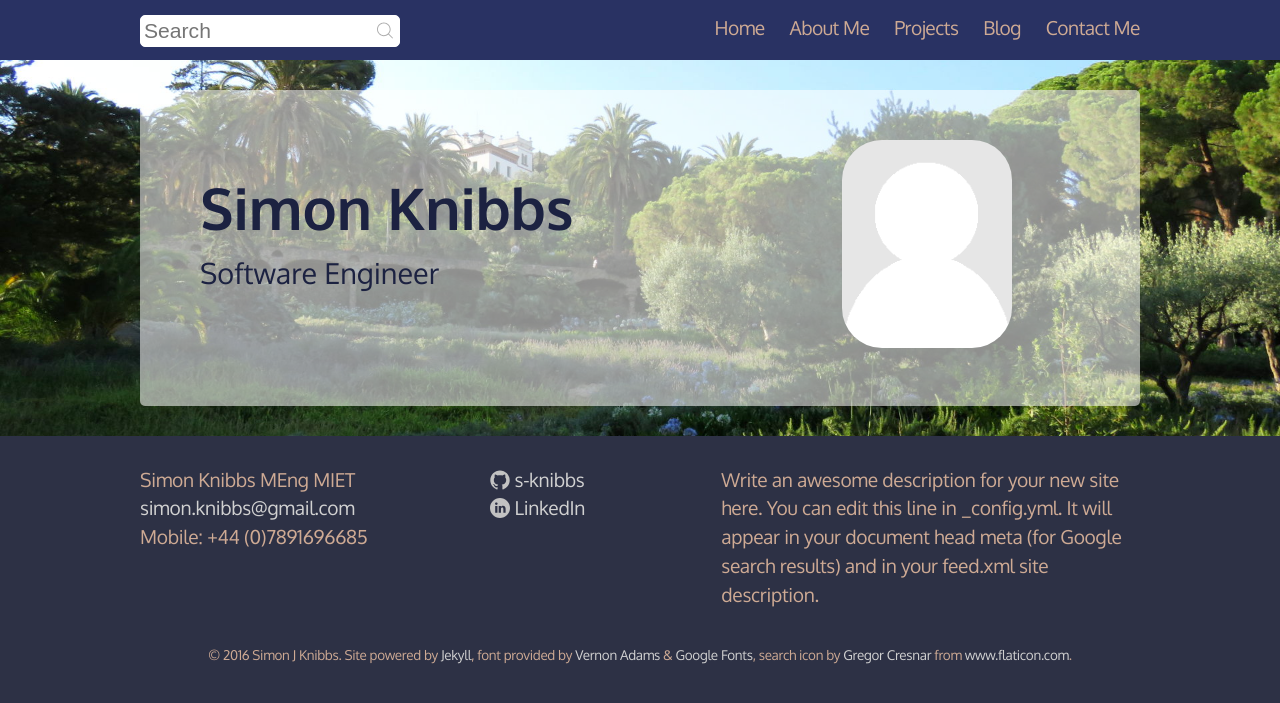
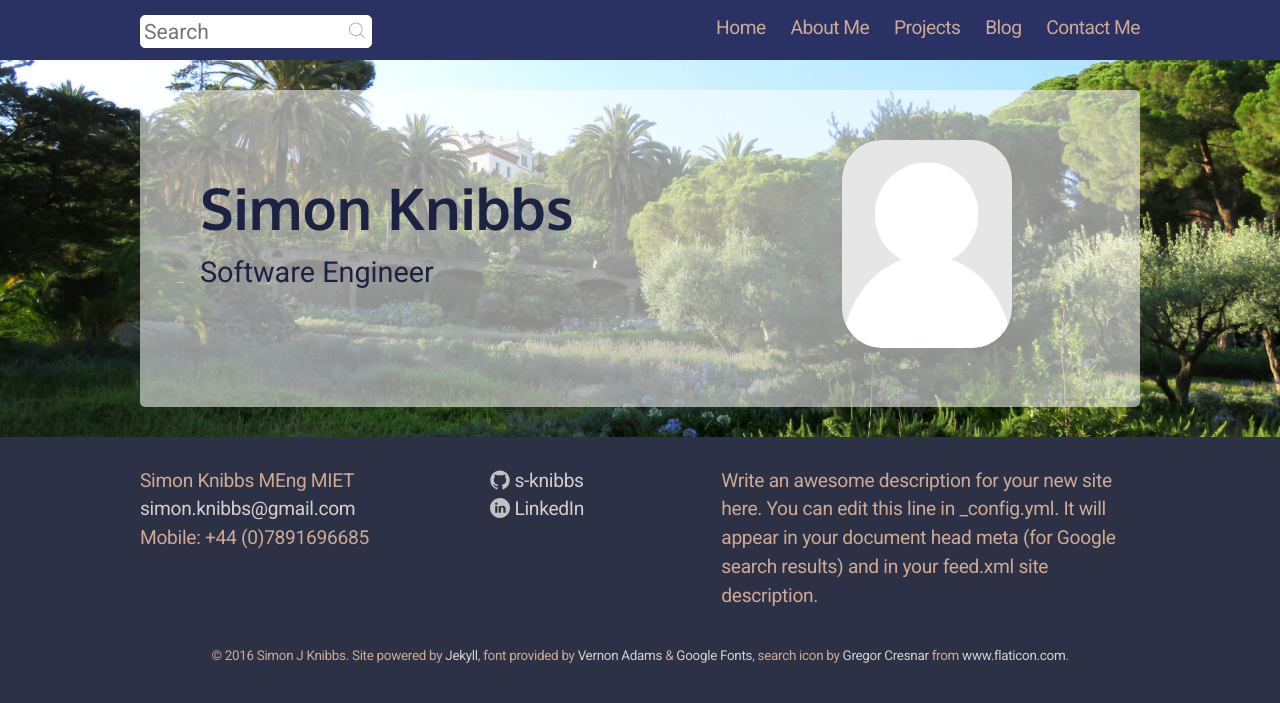
Before and after one commit to s-knibbs/s-knibbs.github.io, a Jekyll site: the page built from index.html, in a window 1280 px wide. Shown: the top 703 px of the page. Built offline with Jekyll 4.4.1, drawn with Linux system fonts in a browser that asks for light colours.

Commit message:
Change main font to Roboto, use 'Oxygen' for headings.

```diff
--- a/_includes/head.html
+++ b/_includes/head.html
@@ -5,6 +5,7 @@
     <meta name="viewport" content="width=device-width">
     <meta name="description" content="{{ site.description }}">
     <link href='https://fonts.googleapis.com/css?family=Oxygen:400,700' rel='stylesheet' type='text/css'>
+    <link href='https://fonts.googleapis.com/css?family=Roboto:400,700' rel='stylesheet' type='text/css'>
     <link rel="canonical" href="{{ page.url | replace:'index.html','' | prepend: site.baseurl | prepend: site.url }}">
 
     <!-- Custom CSS -->
--- a/css/main.css
+++ b/css/main.css
@@ -9,14 +9,19 @@
 html, body { height: 100%; }
 
 body {
-  font-family: 'Oxygen', sans-serif;
+  font-family: 'Roboto', sans-serif;
   font-size: 120%;
   line-height: 1.5;
   font-weight: 300;
   background-color: #2D3145;
 }
 
-h1, h2, h3, h4, h5, h6 { font-size: 100%; font-weight: 400; }
+h1, h2, h3, h4, h5, h6
+{
+  font-size: 100%;
+  font-weight: 400;
+  font-family: 'Oxygen', sans-serif;
+}
 
 a         { color: #2a7ae2; text-decoration: none; }
 a:hover   { color: #000; text-decoration: underline; }
@@ -96,6 +101,7 @@ strong { font-weight: bold; }
 .search > input {
   max-width: 90%;
   font-size: 110%;
+  font-family: 'Roboto', sans-serif;
 }
 
 .search-submit {
@@ -164,7 +170,8 @@ strong { font-weight: bold; }
 }
 
 .github-icon-svg,
-.linkedin-icon-svg {
+.linkedin-icon-svg,
+.rss-icon-svg {
   display: inline-block;
   width: 20px;
   height: 20px;
@@ -225,6 +232,7 @@ strong { font-weight: bold; }
 .home ul > li:first-child {
   font-size: 200%;
   font-weight: bold;
+  font-family: 'Oxygen', sans-serif;
 }
 
 .home .portrait {
```
